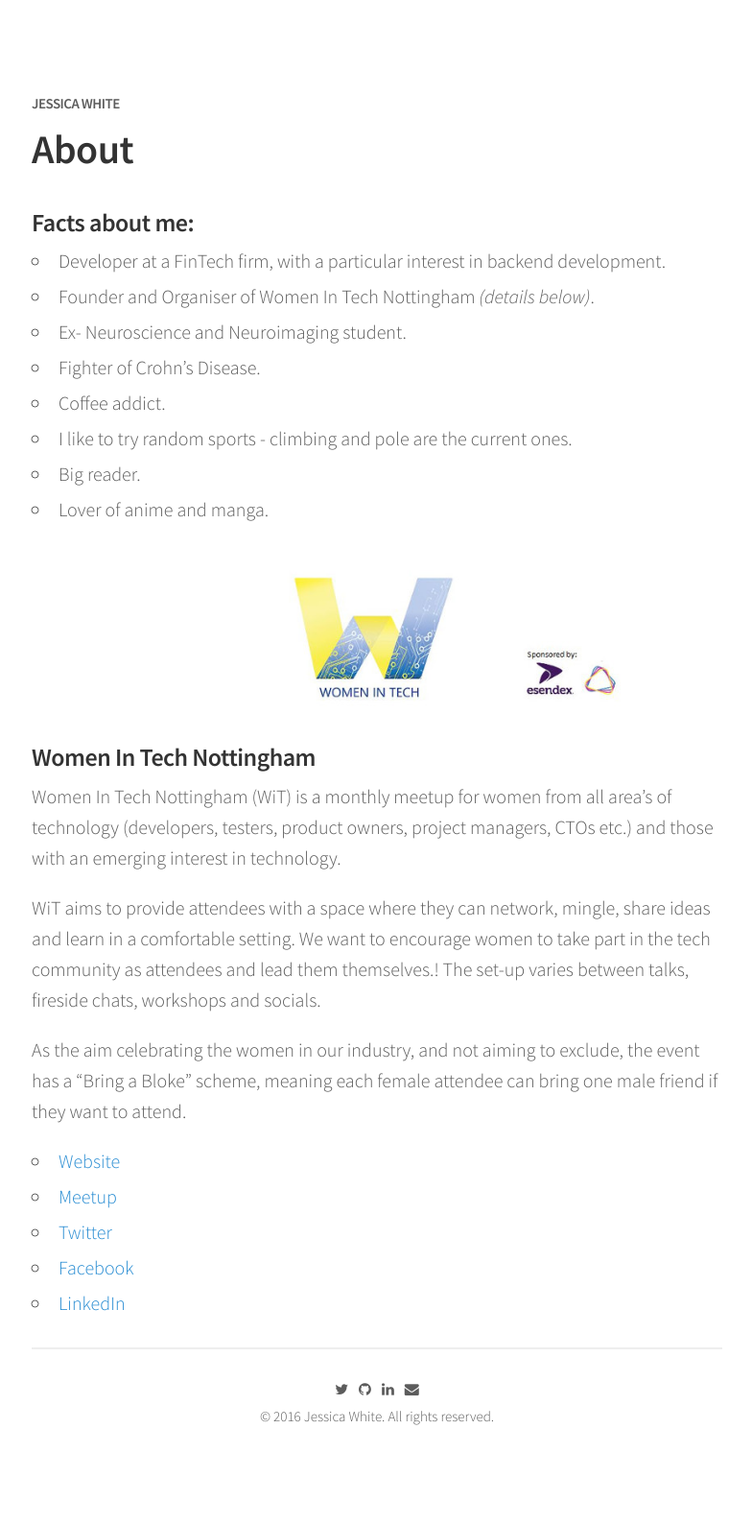
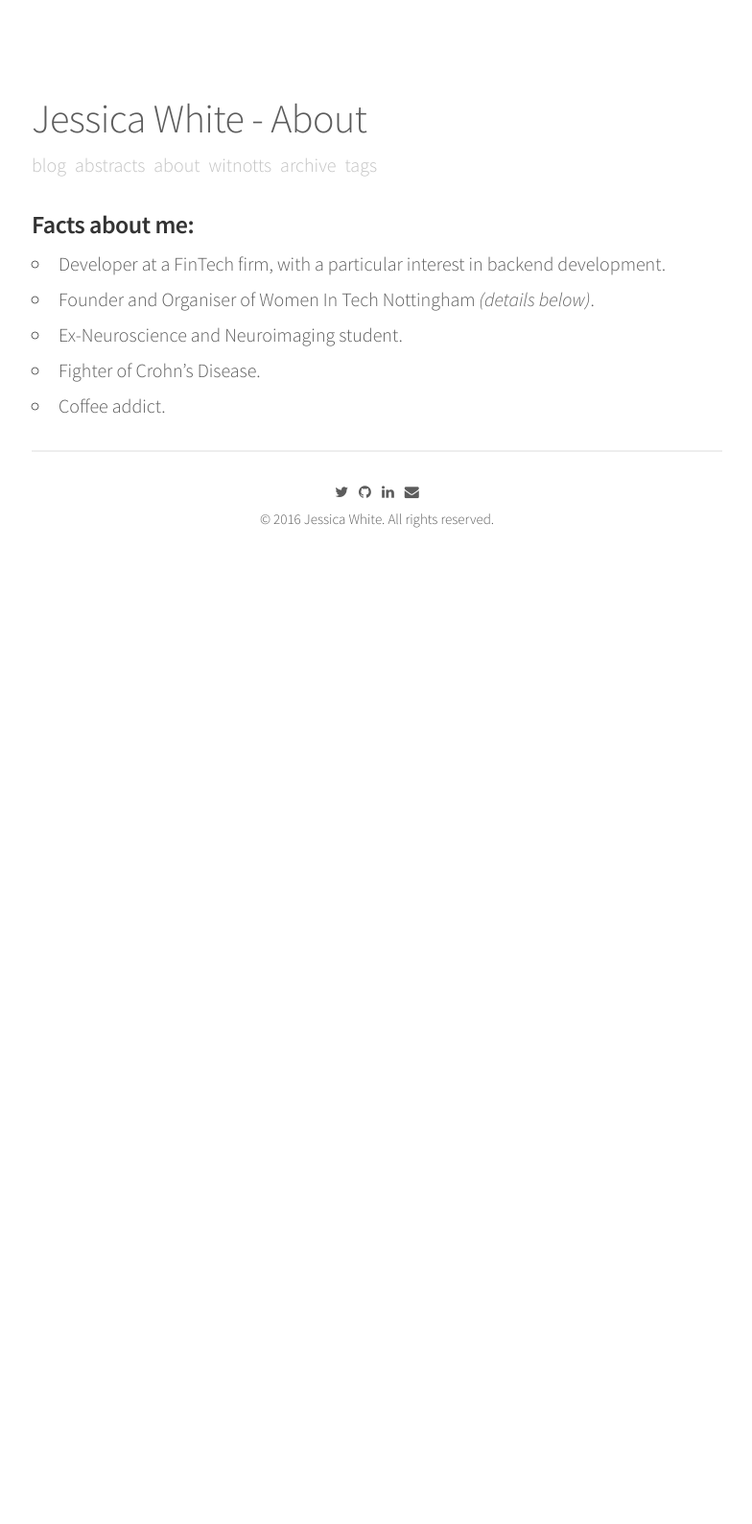
Before and after one commit to wordshaker/jesswhite_4, a Jekyll site: the page built from about.md, in a window 1280 px wide. Shown: the whole page at 96% size, without its empty margins (247-1031 px from the left). Built offline with Jekyll 4.4.1, drawn with Linux system fonts in a browser that asks for light colours; nearby versions of some CDN libraries; after the commit the page ends 900 px from its top, so only the background shows below that.

Commit message:
Restructure pages

```diff
--- a/_config.yml
+++ b/_config.yml
@@ -5,7 +5,7 @@ author:
   name:             Jessica White
   twitter:          JessPWhite
   github:           wordshaker
-  linkedin:         jessica-pattison-white-67917883
+  linkedin:         jessica-white-67917883
   email:            jess@womenintechnotts.co.uk
 
 # Google-analytics
@@ -31,14 +31,18 @@ kramdown:
 
 # Navigation
 nav:
+  - name:           "Blog"
+    url:            "/"
+  - name:           "Abstracts"
+    url:            "/abstracts"
   - name:           "About"
     url:            "/about"
+  - name:           "WiTNotts"
+    url:            "/witnotts"
   - name:           "Archive"
     url:            "/archive"
   - name:           "Tags"
     url:            "/tags"
-  - name:           "Github"
-    url:            "https://github.com/wordshaker"
 
 
 
--- a/_includes/header.html
+++ b/_includes/header.html
@@ -1,6 +1,6 @@
 <header class="header">
   <h1 class="header-title">
-    <a href="{{ site.url }}{{ site.baseurl }}">{{ site.name }}<span>&#39;s blog</span></a>
+    <a href="{{ site.url }}{{ site.baseurl }}">{{ site.name }} - Blog</a>
   </h1>
   <nav class="header-nav">
     {% for nav in site.nav %}
--- a/_layouts/page.html
+++ b/_layouts/page.html
@@ -2,11 +2,20 @@
 layout: default
 ---
 <header>
-  <h1 class="header-small">
-    <a href="{{site.url}}{{site.baseurl}}">{{ site.name }}</a>
+  <h1 class="header-title">
+    <a href="{{ site.url }}{{ site.baseurl }}">{{ site.name }} -  {{ page.title }}</a>
   </h1>
+  <nav class="header-nav">
+    {% for nav in site.nav %}
+    {% if nav.url contains 'http://' or nav.url contains 'https://' %}
+    <a href="{{ nav.url }}">{{ nav.name }}</a>
+    {% else %}
+    <a href="{{ nav.url | prepend: site.baseurl }}">{{ nav.name }}</a>
+    {% endif %}
+    {% endfor %}
+  </nav>
 </header>
+<br/>
 <div class="page">
-  <h1 class="page-title">{{ page.title }}</h1>
   {{ content }}
 </div>
--- a/about.md
+++ b/about.md
@@ -6,30 +6,6 @@ permalink: /about/
 #### Facts about me:
 * Developer at a FinTech firm, with a particular interest in backend development.
 * Founder and Organiser of Women In Tech Nottingham _(details below)_.
-* Ex- Neuroscience and Neuroimaging student.
+* Ex-Neuroscience and Neuroimaging student.
 * Fighter of Crohn's Disease.
 * Coffee addict.
-* I like to try random sports - climbing and pole are the current ones.
-* Big reader.
-* Lover of anime and manga.
-
-
-
-<div style="text-align:center" markdown="1">
-![witbanner](/assets/images/about/witbanner.jpg)
-</div>
-
-
-
-#### Women In Tech Nottingham
-Women In Tech Nottingham (WiT) is a monthly meetup for women from all area’s of technology (developers, testers, product owners, project managers, CTOs etc.) and those with an emerging interest in technology.
-
-WiT aims to provide attendees with a space where they can network, mingle, share ideas and learn in a comfortable setting. We want to encourage women to take part in the tech community as attendees and lead them themselves.! The set-up varies between talks, fireside chats, workshops and socials.
-
-As the aim celebrating the women in our industry, and not aiming to exclude, the event has a “Bring a Bloke” scheme, meaning each female attendee can bring one male friend if they want to attend.
-
-* [Website](www.womenintechnotts.co.uk)
-* [Meetup](https://www.meetup.com/Women-In-Tech-Nottingham)
-* [Twitter](https://twitter.com/WIT_Notts)
-* [Facebook](https://www.facebook.com/WITNottingham/)
-* [LinkedIn](https://www.linkedin.com/groups/Women-In-Tech-Nottingham-8574493/about)
```
Also changed, not shown: _posts/2017-04-09-guidingmonitoring.md (added, +9 -0 lines), witnotts.md (added, +22 -0 lines), _includes/head.html (line endings or trailing spaces).
